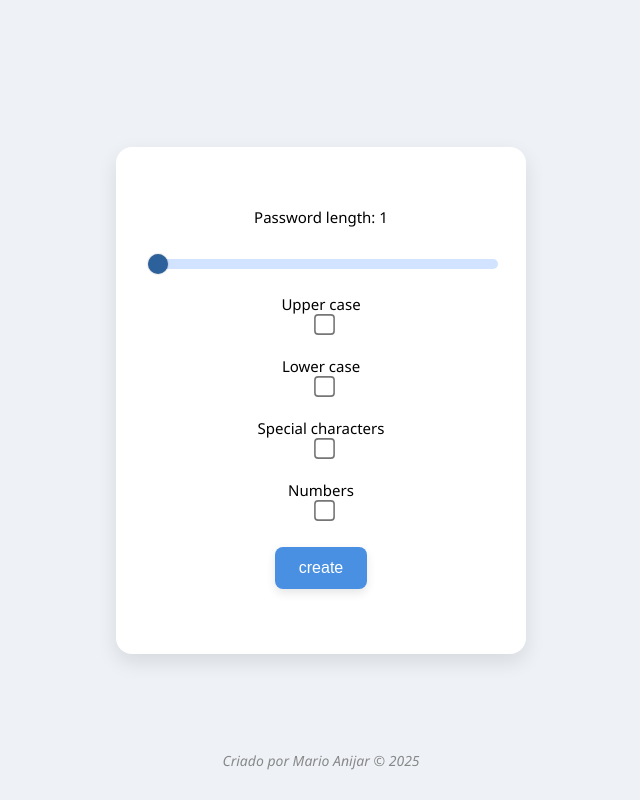
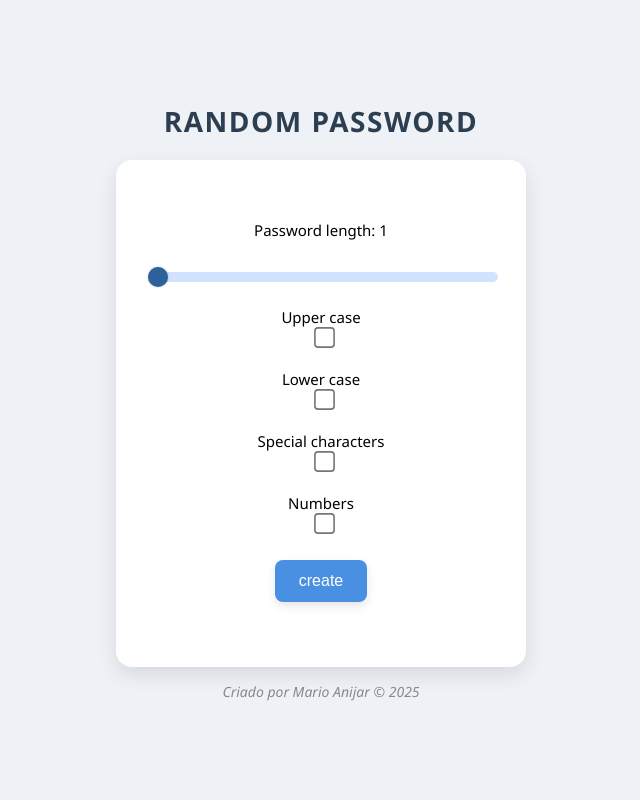
Before and after one commit to Mariohanijar/Random-Password-Generator, a plain HTML site: page index.html in a window 1280 px wide. Shown: the whole page, without its empty margins (319-959 px from the left). Drawn offline with Linux system fonts and the light colour scheme.

Commit message:
Finishing Random Password

```diff
--- a/index.html
+++ b/index.html
@@ -7,6 +7,7 @@
     <link rel="stylesheet" href="style.css">
 </head>
 <body>
+    <h1>Random Password</h1>
     <div class="container">
     <label for="lengthInput">Password length: <span id="rangeValue">1</span></label><br>
     <input type="range" id="lengthInput" min="1" max="50" value="1"><br>
--- a/index.js
+++ b/index.js
@@ -26,7 +26,10 @@ submit.onclick= function(){
     if (uc.checked) generators.push(randomUpperCaseLetters);
     if (num.checked) generators.push(randomNumber);
     if (sc.checked) generators.push(randomSpecialCharacters);
-
+    if (generators.length === 0) {
+        alert("Please select at least one character type.");
+        return;
+    }
     for (let i = 0; i < lengthInput.value; i++) {
         answer.push(shuffleEverything(generators));
     }
--- a/style.css
+++ b/style.css
@@ -2,11 +2,24 @@ body {
     font-family: 'Segoe UI', Tahoma, Geneva, Verdana, sans-serif;
     background-color: #eef2f7;
     display: flex;
+    flex-direction: column;
     justify-content: center;
     align-items: center;
     height: 100vh;
     margin: 0;
 }
+h1 {
+    font-size: 28px;
+    font-weight: 700;
+    color: #2c3e50;
+    text-align: center;
+    margin-bottom: 20px;
+    text-transform: uppercase;
+    letter-spacing: 1.5px;
+    position: relative;
+}
+
+
 
 .container {
     background-color: #fff;
@@ -87,11 +100,10 @@ button:hover {
     font-size: 16px;
 }
 footer {
-    position: absolute;
-    bottom: 30px;
-    width: 100%;
     text-align: center;
     font-size: 14px;
     color: #888;
     font-style: italic;
+    padding: 15px;
+    background-color: transparent;
 }
```
